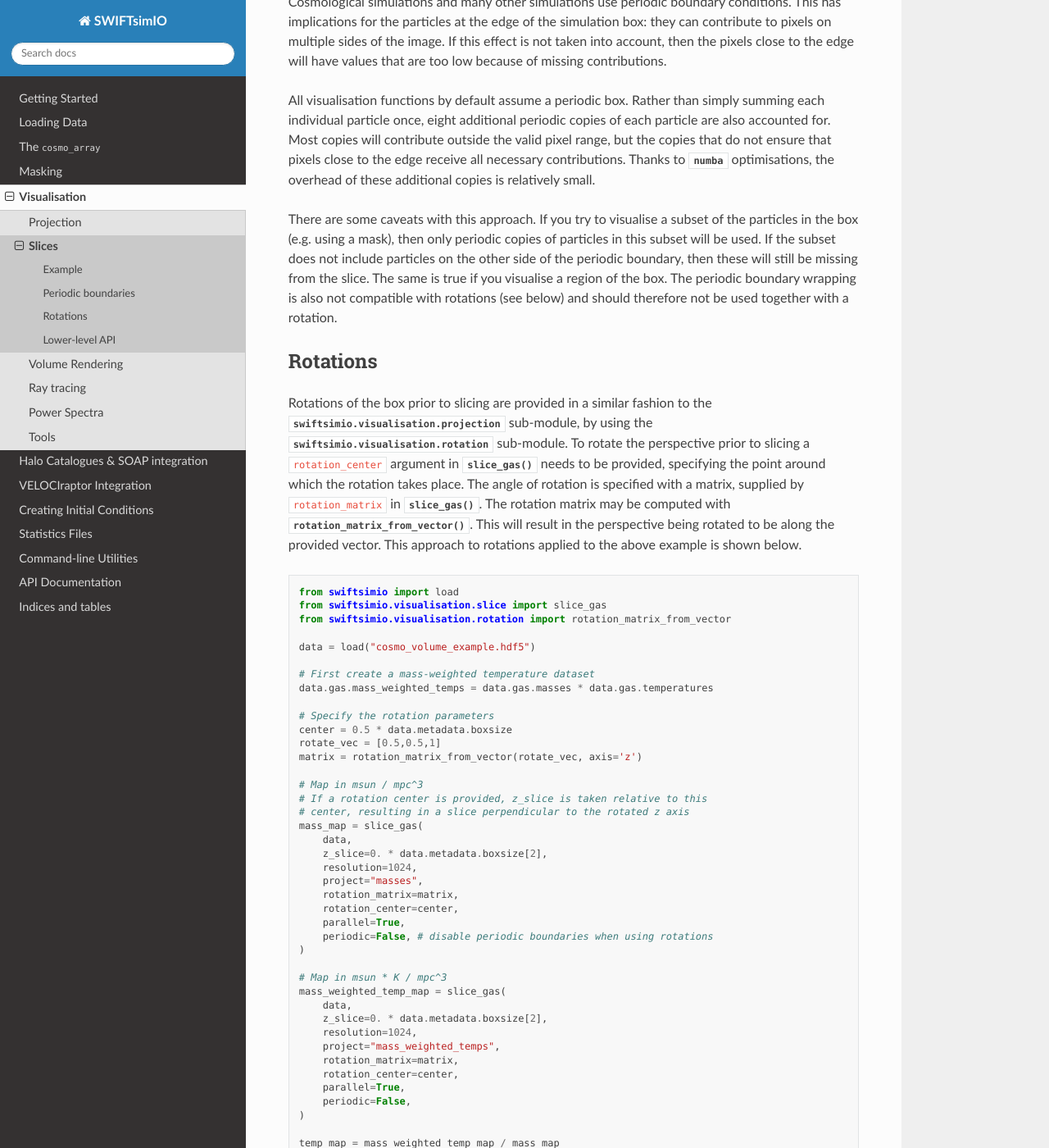
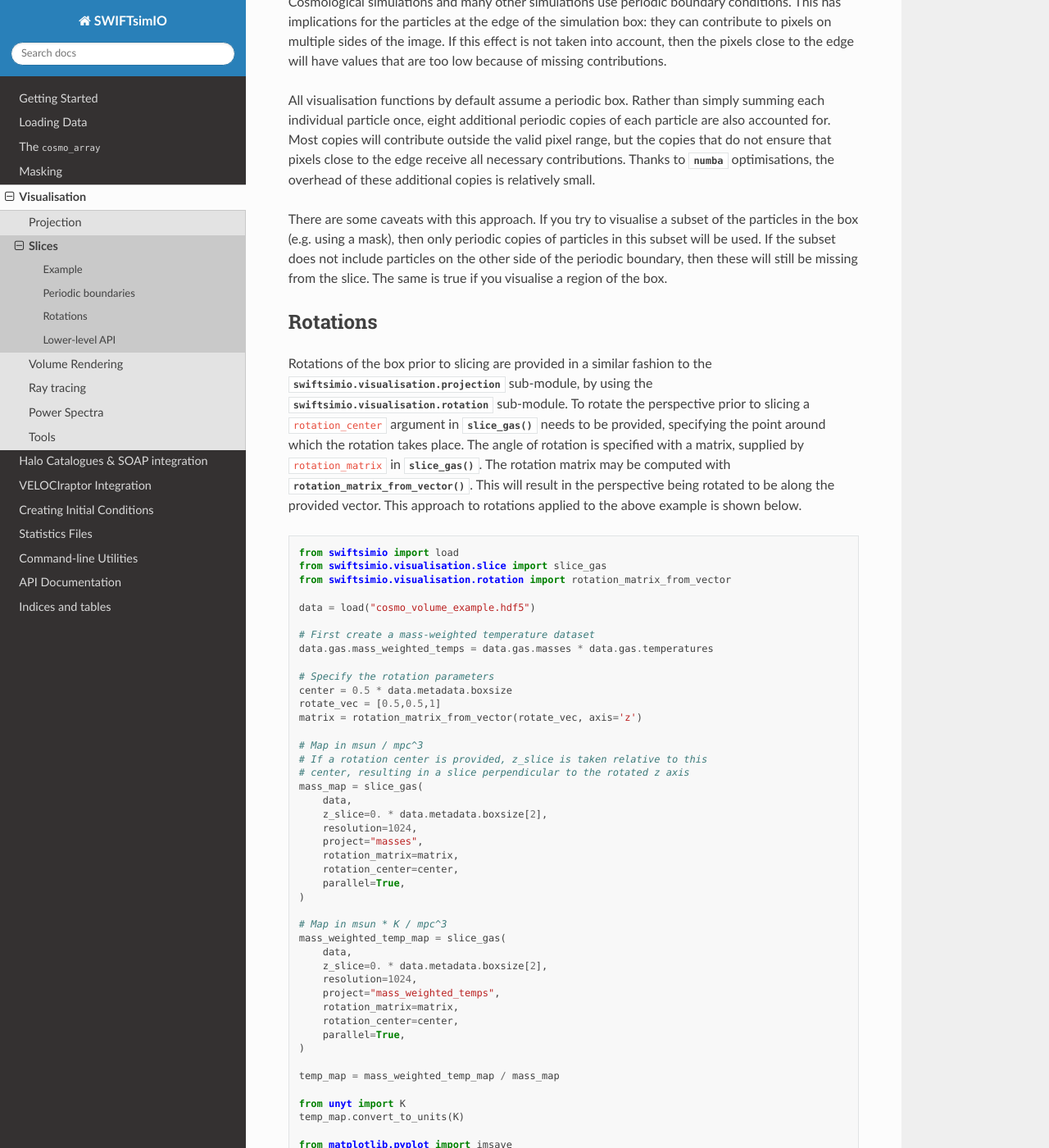
Before and after one commit to SWIFTSIM/swiftsimio, a Sphinx documentation site: the page built from docs/source/visualisation/slice.rst, in a window 1280 px wide and 1400 px high, scrolled down 2813 px. Shown: the whole window at 82% size. Built offline with Sphinx 7.4.7 and the Read the Docs theme 3.1.0, drawn with Linux system fonts in a browser that asks for light colours; pages that are not in the unit, such as notebooks, are missing from menus; the version number is read from the project's files by our own code.

Commit message:
Remove mention of periodic wrapping being incompatible with rotation in vis docs.

```diff
--- a/docs/source/visualisation/projection.rst
+++ b/docs/source/visualisation/projection.rst
@@ -174,8 +174,6 @@ the particles in the box (e.g. using a mask), then only periodic copies of
 particles in this subset will be used. If the subset does not include particles
 on the other side of the periodic boundary, then these will still be missing
 from the projection. The same is true if you visualise a region of the box.
-The periodic boundary wrapping is also not compatible with rotations (see below)
-and should therefore not be used together with a rotation.
 
 Rotations
 ---------
@@ -263,7 +261,6 @@ is shown in the ``velociraptor`` section.
        resolution=512,
        parallel=True,
        region=visualise_region,
-       periodic=False,  # disable periodic boundaries when using rotations
    )
 
    un_rotated = project_gas(**common_arguments)
--- a/docs/source/visualisation/slice.rst
+++ b/docs/source/visualisation/slice.rst
@@ -130,8 +130,6 @@ the particles in the box (e.g. using a mask), then only periodic copies of
 particles in this subset will be used. If the subset does not include particles
 on the other side of the periodic boundary, then these will still be missing
 from the slice. The same is true if you visualise a region of the box.
-The periodic boundary wrapping is also not compatible with rotations (see below)
-and should therefore not be used together with a rotation.
 
 
 Rotations
@@ -176,7 +174,6 @@ the above example is shown below.
        rotation_matrix=matrix,
        rotation_center=center,
        parallel=True,
-       periodic=False, # disable periodic boundaries when using rotations
    )
 
    # Map in msun * K / mpc^3
@@ -188,7 +185,6 @@ the above example is shown below.
        rotation_matrix=matrix,
        rotation_center=center,
        parallel=True,
-       periodic=False,
    )
 
    temp_map = mass_weighted_temp_map / mass_map
--- a/docs/source/visualisation/volume_render.rst
+++ b/docs/source/visualisation/volume_render.rst
@@ -97,8 +97,6 @@ the particles in the box (e.g. using a mask), then only periodic copies of
 particles in this subset will be used. If the subset does not include particles
 on the other side of the periodic boundary, then these will still be missing
 from the voxel cube. The same is true if you visualise a region of the box.
-The periodic boundary wrapping is also not compatible with rotations (see below)
-and should therefore not be used together with a rotation.
 
 Rotations
 ---------
@@ -138,7 +136,6 @@ the above example is shown below.
        rotation_matrix=matrix,
        rotation_center=center,
        parallel=True,
-       periodic=False, # disable periodic boundaries for rotations
    )
 
    # Map in msun * K / mpc^3
@@ -149,7 +146,6 @@ the above example is shown below.
        rotation_matrix=matrix,
        rotation_center=center,
        parallel=True,
-       periodic=False,
    )
 
    # A 256 x 256 x 256 cube with dimensions of temperature
```
